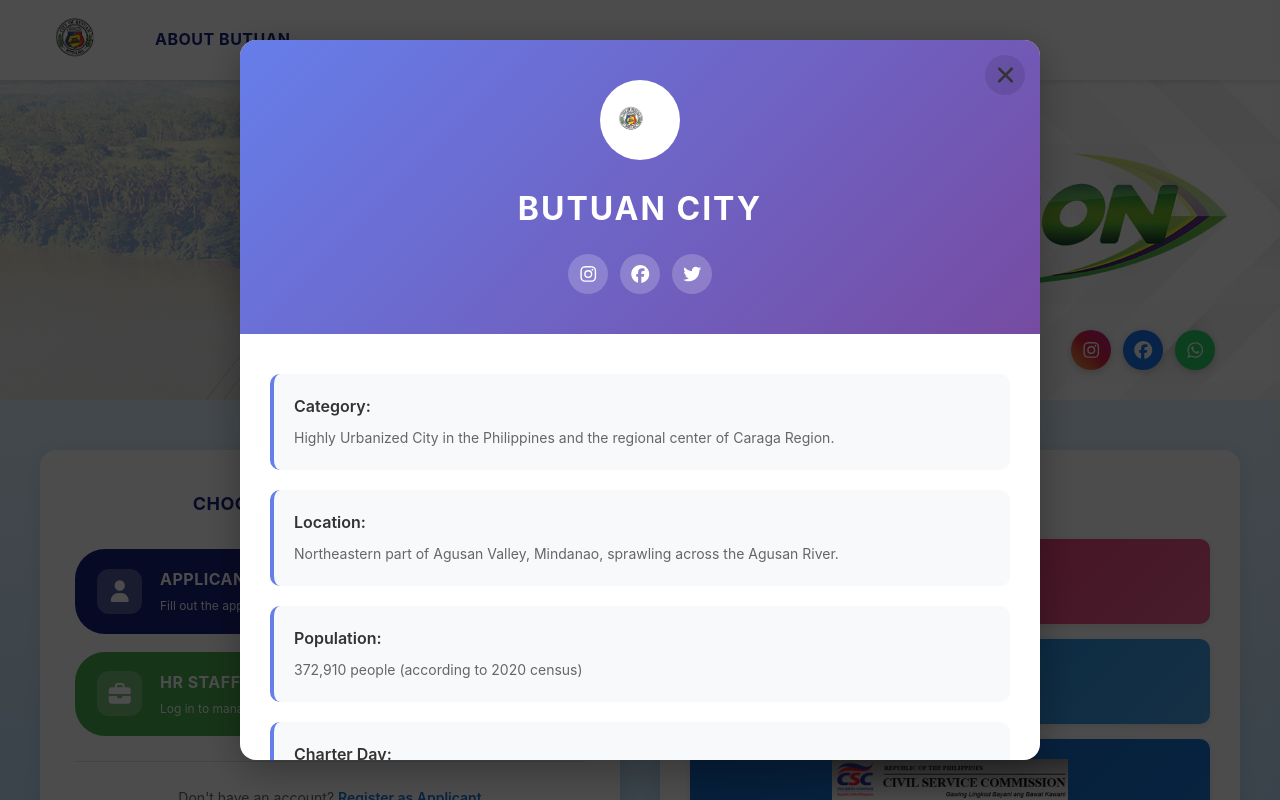
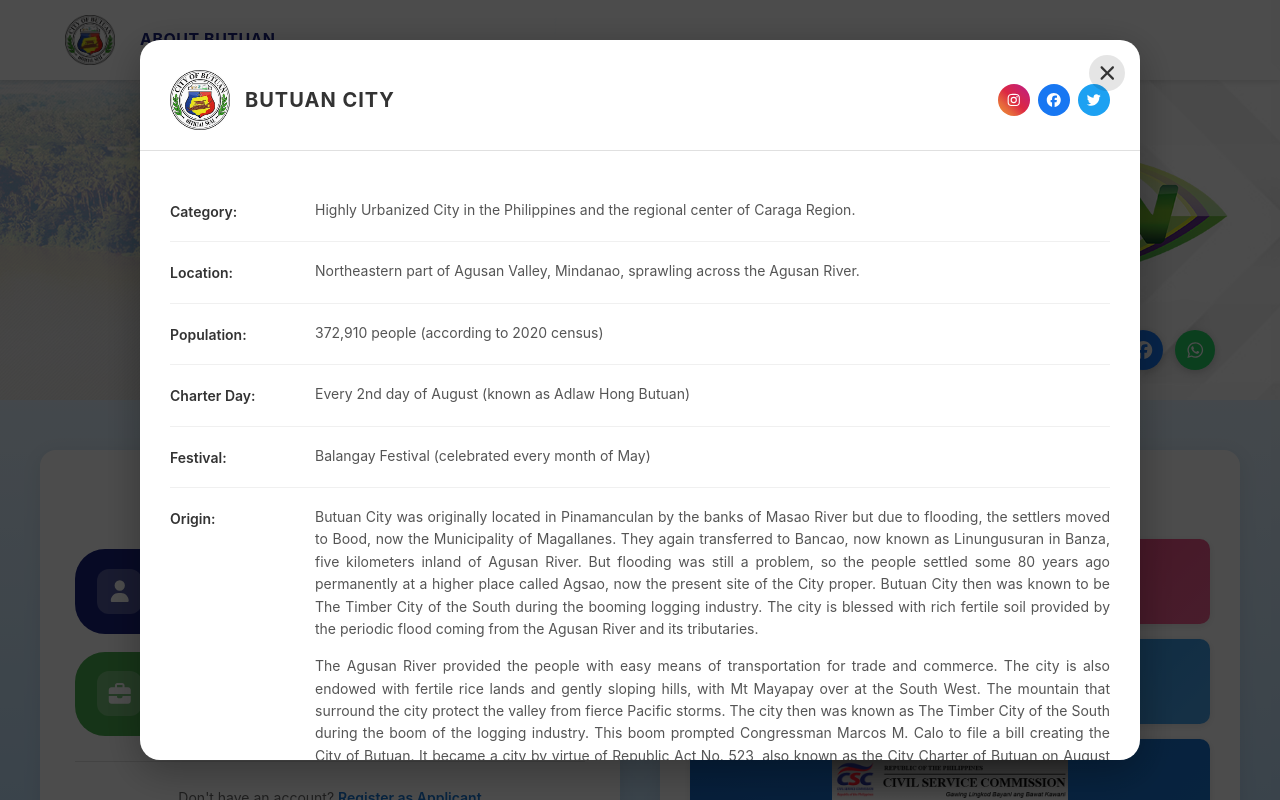
Before and after one commit to zyekegador/web-diamond, a Vue app in the folder job-frontend/: page / in a window 1280 px wide. Both pictures are taken after a click on the element "ABOUT BUTUAN". Shown: the top 800 px of the page. Built offline with nearby package versions, Linux system fonts and the light colour scheme.

Commit message:
enhance UI in about butuan

```diff
--- a/job-frontend/src/services/api.js
+++ b/job-frontend/src/services/api.js
@@ -31,15 +31,26 @@ api.interceptors.response.use(
   (response) => response,
   (error) => {
     if (error.response && error.response.status === 401) {
-      // Check if this is NOT a logout request
+      // Check if this is NOT a logout request AND NOT a login request
       const isLogoutRequest = error.config.url.includes("/logout/");
+      const isLoginRequest = error.config.url.includes("/login/");
 
-      if (!isLogoutRequest) {
+      // Only redirect if it's not a login or logout request
+      if (!isLogoutRequest && !isLoginRequest) {
         console.log("❌ 401 Unauthorized - clearing storage");
         localStorage.removeItem("token");
         localStorage.removeItem("user");
         localStorage.removeItem("userType");
-        window.location.href = "/login";
+
+        // Preserve query parameters when redirecting
+        const currentParams = new URLSearchParams(window.location.search);
+        const role = currentParams.get("role");
+
+        if (role) {
+          window.location.href = `/login?role=${role}`;
+        } else {
+          window.location.href = "/login";
+        }
       }
     }
     return Promise.reject(error);
@@ -129,6 +140,7 @@ export default {
   getApplicationDetail(id) {
     return api.get(`/applications/${id}/`);
   },
+
   getJobApplications(jobId) {
     return api.get(`/hr/jobs/${jobId}/applications/`);
   },
@@ -136,6 +148,7 @@ export default {
   updateApplicationStatus(id, data) {
     return api.patch(`/hr/applications/${id}/update-status/`, data);
   },
+
   getEducationOptions() {
     return api.get("/options/education/");
   },
--- a/job-frontend/src/views/About.vue
+++ b/job-frontend/src/views/About.vue
@@ -6,9 +6,10 @@
           <font-awesome-icon icon="times" />
         </button>
 
+        <!-- Header with logo and title -->
         <div class="modal-header">
           <img
-            src="@/assets/logo.png"
+            src="@/assets/logo.jpg"
             alt="Butuan City Logo"
             class="city-logo"
           />
@@ -26,88 +27,98 @@
           </div>
         </div>
 
+        <!-- Content Section -->
         <div class="modal-content">
-          <div class="info-grid">
-            <div class="info-item">
-              <strong>Category:</strong>
-              <p>
+          <!-- Info Table -->
+          <div class="info-table">
+            <div class="info-row">
+              <div class="info-label">Category:</div>
+              <div class="info-value">
                 Highly Urbanized City in the Philippines and the regional center
                 of Caraga Region.
-              </p>
+              </div>
             </div>
 
-            <div class="info-item">
-              <strong>Location:</strong>
-              <p>
+            <div class="info-row">
+              <div class="info-label">Location:</div>
+              <div class="info-value">
                 Northeastern part of Agusan Valley, Mindanao, sprawling across
                 the Agusan River.
-              </p>
+              </div>
             </div>
 
-            <div class="info-item">
-              <strong>Population:</strong>
-              <p>372,910 people (according to 2020 census)</p>
+            <div class="info-row">
+              <div class="info-label">Population:</div>
+              <div class="info-value">
+                372,910 people (according to 2020 census)
+              </div>
             </div>
 
-            <div class="info-item">
-              <strong>Charter Day:</strong>
-              <p>Every 2nd day of August (known as Adlaw Hong Butuan)</p>
+            <div class="info-row">
+              <div class="info-label">Charter Day:</div>
+              <div class="info-value">
+                Every 2nd day of August (known as Adlaw Hong Butuan)
+              </div>
             </div>
 
-            <div class="info-item">
-              <strong>Festival:</strong>
-              <p>Balangay Festival (celebrated every month of May)</p>
+            <div class="info-row">
+              <div class="info-label">Festival:</div>
+              <div class="info-value">
+                Balangay Festival (celebrated every month of May)
+              </div>
             </div>
-          </div>
 
-          <div class="history-section">
-            <h2>Origin:</h2>
-            <p>
-              Butuan City was originally located in Pinamanculan by the banks of
-              Masao River but due to flooding, the settlers moved to Bood, now
-              the Municipality of Magallanes. They again transferred to Bancao,
-              now known as Linungusuran in Banza, five kilometers inland of
-              Agusan River. But flooding was still a problem, so the people
-              settled some 80 years ago permanently at a higher place called
-              Agsao, now the present site of the City proper. Butuan City then
-              was known to be The Timber City of the South during the booming
-              logging industry. The city is blessed with rich fertile soil
-              provided by the periodic flood coming from the Agusan River and
-              its tributaries.
-            </p>
+            <div class="info-row">
+              <div class="info-label">Origin:</div>
+              <div class="info-value origin-text">
+                <p>
+                  Butuan City was originally located in Pinamanculan by the
+                  banks of Masao River but due to flooding, the settlers moved
+                  to Bood, now the Municipality of Magallanes. They again
+                  transferred to Bancao, now known as Linungusuran in Banza,
+                  five kilometers inland of Agusan River. But flooding was still
+                  a problem, so the people settled some 80 years ago permanently
+                  at a higher place called Agsao, now the present site of the
+                  City proper. Butuan City then was known to be The Timber City
+                  of the South during the booming logging industry. The city is
+                  blessed with rich fertile soil provided by the periodic flood
+                  coming from the Agusan River and its tributaries.
+                </p>
 
-            <p>
-              The Agusan River provided the people with easy means of
-              transportation for trade and commerce. The city is also enclosed
-              with fertile flat lands and gently sloping hills, with Mt Mayapay
-              over at the South West. The city's strategic location and rich
-              natural resources have contributed to its economic growth. Butuan
-              was The Timber City of the South during the boom of the logging
-              industry. This boom prompted Congressman Marcos M. Calo to file a
-              bill creating the City of Butuan. It became a city by virtue of
-              Republic Act No. 523 also known as the City Charter of Butuan on
-              August 2, 1950. From a Chartered City, Butuan was reclassified
-              into a Highly Urbanized City on February 7, 1985, pursuant to the
-              provisions of Memorandum Circular No. 83-49 of the Ministry of
-              Local Government.
-            </p>
+                <p>
+                  The Agusan River provided the people with easy means of
+                  transportation for trade and commerce. The city is also
+                  endowed with fertile rice lands and gently sloping hills, with
+                  Mt Mayapay over at the South West. The mountain that surround
+                  the city protect the valley from fierce Pacific storms. The
+                  city then was known as The Timber City of the South during the
+                  boom of the logging industry. This boom prompted Congressman
+                  Marcos M. Calo to file a bill creating the City of Butuan. It
+                  became a city by virtue of Republic Act No. 523, also known as
+                  the City Charter of Butuan on August 2, 1950. From a Chartered
+                  City, Butuan was reclassified into a Highly Urbanized City on
+                  February 7, 1985, pursuant to the provisions of Memorandum
+                  Circular No. 83-49 of the Ministry of Local Government.
+                </p>
 
-            <p>
-              The reclassification was based on its income and population as
-              certified by the Ministry of Finance and National Census and
-              Statistics Office. On February 23, 1985 a Republic Act 790 was
-              approved by the National Assembly which created the administrative
-              Region XIII, now known as the Caraga Region. Butuan City is
-              considered as the regional center of Caraga Region. It's known for
-              its historical significance as a trading hub in ancient times and
-              its current role as a center for commerce, industry, and
-              administration in the region. The city's strategic location and
-              well-connected road network make it a key point of access to other
-              major cities in Northern Mindanao, such as Davao, Cagayan de Oro,
-              Malaybalay, Surigao, and Tandag. This connectivity enhances
-              Butuan's importance as a hub for trade and economic activities in
-              the region.
-            </p>
+                <p>
+                  The reclassification was based on its income and population as
+                  certified by the Ministry of Finance and National Census and
+                  Statistics Office. On February 23, 1985 a Republic Act 7901
+                  was approved by the National Assembly which created the
+                  administrative Region XIII, now known as the Caraga Region.
+                  Butuan City is considered as the regional center of Caraga
+                  Region. It's known for its historical significance as a
+                  trading hub in ancient times and its current role as a center
+                  for commerce, industry, and administration in the region. The
+                  city's strategic location and well-connected road network make
+                  it a key point of access to other major cities in Northern
+                  Mindanao, such as Davao, Cagayan de Oro, Malaybalay, Surigao,
+                  and Tandag. This connectivity enhances Butuan's importance as
+                  a hub for trade and economic activities in the region.
+                </p>
+              </div>
+            </div>
           </div>
         </div>
       </div>
@@ -150,8 +161,8 @@ export default {
 
 .modal-container {
   background: white;
-  border-radius: 16px;
-  max-width: 800px;
+  border-radius: 20px;
+  max-width: 1000px;
   width: 100%;
   max-height: 90vh;
   overflow-y: auto;
@@ -175,8 +186,8 @@ export default {
   position: absolute;
   top: 15px;
   right: 15px;
-  width: 40px;
-  height: 40px;
+  width: 36px;
+  height: 36px;
   border: none;
   background: rgba(0, 0, 0, 0.1);
   border-radius: 50%;
@@ -184,7 +195,7 @@ export default {
   display: flex;
   align-items: center;
   justify-content: center;
-  font-size: 20px;
+  font-size: 18px;
   color: #333;
   transition: all 0.3s;
   z-index: 10;
@@ -196,112 +207,120 @@ export default {
 }
 
 .modal-header {
-  background: linear-gradient(135deg, #667eea 0%, #764ba2 100%);
-  padding: 40px 30px;
-  text-align: center;
-  color: white;
-  border-radius: 16px 16px 0 0;
+  background: white;
+  padding: 30px 30px 20px 30px;
+  text-align: left;
+  border-bottom: 1px solid #e0e0e0;
+  display: flex;
+  align-items: center;
+  gap: 15px;
 }
 
 .city-logo {
-  width: 80px;
-  height: 80px;
+  width: 60px;
+  height: 60px;
   object-fit: contain;
-  margin-bottom: 15px;
-  background: white;
-  padding: 10px;
-  border-radius: 50%;
+  flex-shrink: 0;
 }
 
 .modal-header h1 {
-  font-size: 32px;
+  font-size: 20px;
   font-weight: 700;
-  margin-bottom: 15px;
-  letter-spacing: 2px;
+  color: #333;
+  letter-spacing: 1px;
+  flex: 1;
 }
 
 .social-links {
   display: flex;
-  gap: 12px;
-  justify-content: center;
-  margin-top: 20px;
+  gap: 8px;
+  flex-shrink: 0;
 }
 
 .social-link {
-  width: 40px;
-  height: 40px;
+  width: 32px;
+  height: 32px;
   border-radius: 50%;
   display: flex;
   align-items: center;
   justify-content: center;
   color: white;
-  font-size: 18px;
+  font-size: 14px;
   transition: all 0.3s;
   text-decoration: none;
-  background: rgba(255, 255, 255, 0.2);
 }
 
 .social-link:hover {
-  transform: translateY(-3px);
-  background: rgba(255, 255, 255, 0.3);
+  transform: translateY(-2px);
+}
+
+.instagram {
+  background: linear-gradient(
+    45deg,
+    #f09433 0%,
+    #e6683c 25%,
+    #dc2743 50%,
+    #cc2366 75%,
+    #bc1888 100%
+  );
+}
+
+.facebook {
+  background: #1877f2;
+}
+
+.twitter {
+  background: #1da1f2;
 }
 
 .modal-content {
-  padding: 40px 30px;
+  padding: 30px;
 }
 
-.info-grid {
-  display: grid;
-  gap: 20px;
-  margin-bottom: 40px;
+.info-table {
+  display: flex;
+  flex-direction: column;
+  gap: 0;
 }
 
-.info-item {
-  padding: 20px;
-  background: #f8f9fa;
-  border-radius: 10px;
-  border-left: 4px solid #667eea;
+.info-row {
+  display: grid;
+  grid-template-columns: 130px 1fr;
+  gap: 15px;
+  padding: 18px 0;
+  border-bottom: 1px solid #f0f0f0;
+  align-items: start;
 }
 
-.info-item strong {
-  display: block;
-  color: #333;
-  font-size: 16px;
-  margin-bottom: 8px;
-  font-weight: 600;
+.info-row:last-child {
+  border-bottom: none;
 }
 
-.info-item p {
-  color: #666;
+.info-label {
+  font-weight: 600;
+  color: #333;
+  font-size: 14px;
+  padding-top: 2px;
+}
+
+.info-value {
+  color: #555;
   font-size: 14px;
   line-height: 1.6;
-  margin: 0;
 }
 
-.history-section {
-  margin-top: 30px;
+.origin-text p {
+  margin: 0 0 15px 0;
+  text-align: justify;
 }
 
-.history-section h2 {
-  color: #333;
-  font-size: 24px;
-  margin-bottom: 20px;
-  font-weight: 700;
-  border-bottom: 3px solid #667eea;
-  padding-bottom: 10px;
-}
-
-.history-section p {
-  color: #555;
-  font-size: 15px;
-  line-height: 1.8;
-  text-align: justify;
-  margin-bottom: 20px;
+.origin-text p:last-child {
+  margin-bottom: 0;
 }
 
 /* Scrollbar styling */
 .modal-container::-webkit-scrollbar {
-  width: 8px;
+  width: 6px;
 }
 
 .modal-container::-webkit-scrollbar-track {
@@ -309,12 +328,12 @@ export default {
 }
 
 .modal-container::-webkit-scrollbar-thumb {
-  background: #667eea;
-  border-radius: 4px;
+  background: #ccc;
+  border-radius: 3px;
 }
 
 .modal-container::-webkit-scrollbar-thumb:hover {
-  background: #764ba2;
+  background: #999;
 }
 
 /* Modal transitions */
@@ -333,43 +352,45 @@ export default {
   .modal-container {
     max-height: 95vh;
     margin: 10px;
+    border-radius: 16px;
   }
 
   .modal-header {
-    padding: 30px 20px;
+    padding: 20px;
+    flex-wrap: wrap;
+  }
+
+  .city-logo {
+    width: 50px;
+    height: 50px;
   }
 
   .modal-header h1 {
-    font-size: 24px;
+    font-size: 18px;
   }
 
-  .city-logo {
-    width: 60px;
-    height: 60px;
+  .social-links {
+    width: 100%;
+    justify-content: center;
+    margin-top: 10px;
   }
 
   .modal-content {
-    padding: 30px 20px;
+    padding: 20px;
   }
 
-  .info-item {
-    padding: 15px;
+  .info-row {
+    grid-template-columns: 1fr;
+    gap: 8px;
+    padding: 15px 0;
   }
 
-  .info-item strong {
-    font-size: 14px;
-  }
-
-  .info-item p {
+  .info-label {
     font-size: 13px;
   }
 
-  .history-section h2 {
-    font-size: 20px;
-  }
-
-  .history-section p {
-    font-size: 14px;
+  .info-value {
+    font-size: 13px;
   }
 }
 </style>
--- a/job-frontend/src/views/HRDashboard.vue
+++ b/job-frontend/src/views/HRDashboard.vue
@@ -64,11 +64,13 @@ export default {
           api.getEligibilityOptions(),
         ]);
 
+        // Education API returns array directly
         this.educationOptions = eduRes.data.flatMap((cat) =>
           cat.programs.map((prog) => prog.name)
         );
 
-        this.eligibilityOptions = eligRes.data.flatMap((cat) =>
+        // Eligibility API returns an object with 'all_categories' key
+        this.eligibilityOptions = eligRes.data.all_categories.flatMap((cat) =>
           cat.types.map((type) => type.name)
         );
       } catch (error) {
--- a/job-frontend/src/views/Home.vue
+++ b/job-frontend/src/views/Home.vue
@@ -3,7 +3,7 @@
     <section class="hero-section">
       <div class="header-in-hero">
         <div class="logo-section">
-          <img src="@/assets/logo.png" alt="Company Logo" class="logo" />
+          <img src="@/assets/logo.jpg" alt="Company Logo" class="logo" />
           <span class="company-name clickable" @click="showAbout = true"
             >ABOUT BUTUAN</span
           >
@@ -172,13 +172,13 @@ export default {
 .logo-section {
   display: flex;
   align-items: center;
-  gap: 15px;
+  gap: 0px;
 }
 
 .logo {
   width: 100px;
   height: 50px;
-  object-fit: cover;
+  object-fit: contain;
 }
 
 .company-name {
@@ -186,6 +186,7 @@ export default {
   font-size: 16px;
   color: #1a237e;
   letter-spacing: 0.5px;
+  margin-left: 0px;
 }
 
 .company-name.clickable {
--- a/job-frontend/src/views/Login.vue
+++ b/job-frontend/src/views/Login.vue
@@ -76,11 +76,11 @@ export default {
       },
       error: "",
       loading: false,
-      expectedRole: "applicant", // Default role
+      expectedRole: "", // Will be set in created hook
     };
   },
-  mounted() {
-    // Get the expected role from query parameter
+  created() {
+    // Set the expected role from query parameter only once when component is created
     this.expectedRole = this.$route.query.role || "applicant";
 
     // Validate role parameter
@@ -287,7 +287,7 @@ input:focus {
   padding: 20px 0px 20px 0px;
   display: inline-flex;
   align-items: center;
-  gap: 8px; /* This replaces ml-2 */
+  gap: 8px;
   color: #791f1f;
   text-decoration: none;
   font-size: 14px;
```
Also changed, not shown: job-frontend/src/assets/logo.jpg (added), job-frontend/src/assets/logo.png (deleted).
